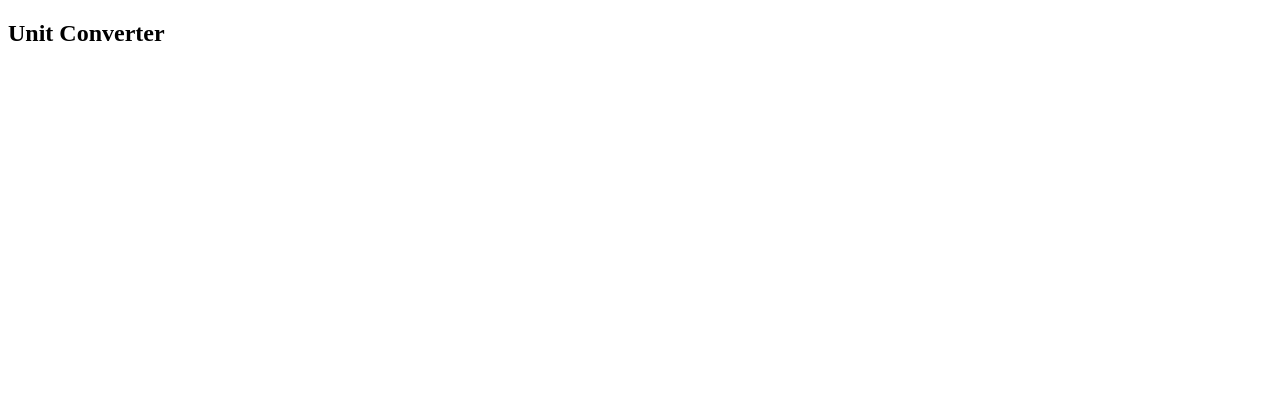
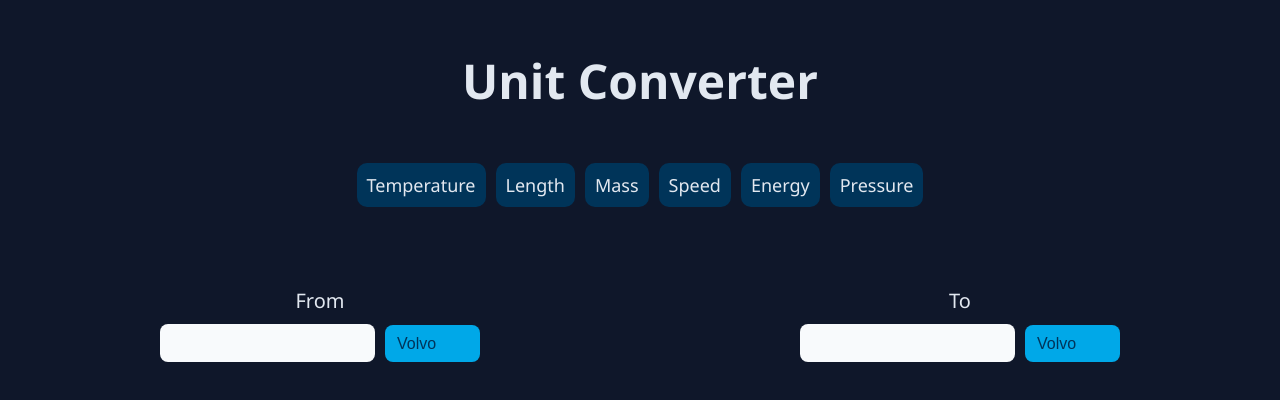
Before and after one commit to AmrGamalbit/unit-converter, a plain HTML site: page index.html in a window 1280 px wide. Drawn offline with Linux system fonts and the light colour scheme.

Commit message:
feat: add unit converter UI

```diff
--- a/index.html
+++ b/index.html
@@ -9,5 +9,39 @@
   </head>
   <body>
     <h2>Unit Converter</h2>
+    <div class="category-tabs">
+      <button>Temperature</button><button>Length</button><button>Mass</button
+      ><button>Speed</button><button>Energy</button><button>Pressure</button>
+    </div>
+    <div class="converter">
+      <div class="field-group">
+        <label for="from-value">From</label>
+        <div class="input-row">
+          <input type="number" name="from-value" id="from-value" /><select
+            name="cars"
+            id="cars"
+          >
+            <option value="volvo">Volvo</option>
+            <option value="saab">Saab</option>
+            <option value="mercedes">Mercedes</option>
+            <option value="audi">Audi</option>
+          </select>
+        </div>
+      </div>
+      <div class="field-group">
+        <label for="to-value">To</label>
+        <div class="input-row">
+          <input type="number" name="to-value" id="to-value" /><select
+            name="cars"
+            id="cars"
+          >
+            <option value="volvo">Volvo</option>
+            <option value="saab">Saab</option>
+            <option value="mercedes">Mercedes</option>
+            <option value="audi">Audi</option>
+          </select>
+        </div>
+      </div>
+    </div>
   </body>
 </html>
--- a/style.css
+++ b/style.css
@@ -0,0 +1,96 @@
+* {
+  padding: 0;
+  margin: 0;
+  box-sizing: border-box;
+}
+
+body {
+  background-color: #0f172a;
+}
+
+h2 {
+  font-family: "Segoe UI", Tahoma, Geneva, Verdana, sans-serif;
+  font-size: 48px;
+  text-align: center;
+  margin-top: 48px;
+  color: #e2e8f0;
+}
+
+.category-tabs {
+  margin-top: 50px;
+  display: flex;
+  flex-wrap: wrap;
+  justify-content: center;
+  gap: 10px;
+}
+
+.category-tabs button {
+  appearance: none;
+  display: flex;
+  justify-content: center;
+  align-items: center;
+  background-color: #003459;
+  color: #e2e8f0;
+  border: none;
+  padding: 10px;
+  border-radius: 10px;
+  font-size: 18px;
+  font-family: "Segoe UI", Tahoma, Geneva, Verdana, sans-serif;
+  transition: all 0.3s ease-in-out;
+  cursor: pointer;
+}
+
+.category-tabs button:hover {
+  filter: brightness(140%);
+  transform: scale(110%);
+}
+
+.converter {
+  display: flex;
+  justify-content: space-around;
+  margin-top: 80px;
+}
+
+.field-group {
+  display: flex;
+  flex-direction: column;
+  align-items: center;
+  gap: 10px;
+}
+
+.field-group label {
+  font-family: "Segoe UI", Tahoma, Geneva, Verdana, sans-serif;
+  font-size: 20px;
+  color: #e2e8f0;
+}
+
+.input-row {
+  display: flex;
+  align-items: center;
+  max-width: 320px;
+  gap: 10px;
+}
+
+.input-row input {
+  background-color: #f8fafc;
+  color: #0f172a;
+  border: none;
+  font-size: 16px;
+  min-width: 0;
+  padding: 10px 12px;
+  border-radius: 8px;
+  flex: 1;
+}
+
+.input-row select {
+  background-color: #00a8e8;
+  color: #003459;
+  border: none;
+  font-size: 16px;
+  padding: 10px 12px;
+  font-weight: 500;
+  border-radius: 8px;
+  appearance: none;
+    -webkit-appearance: none;
+
+}
```
